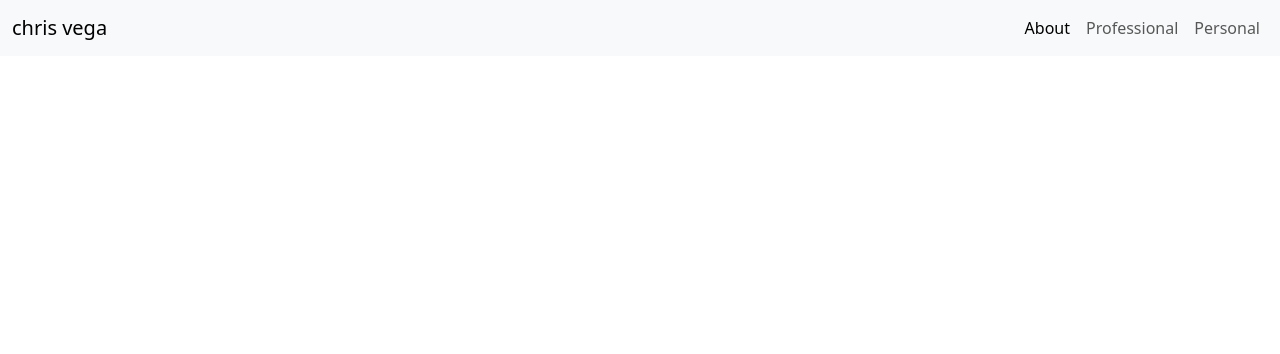
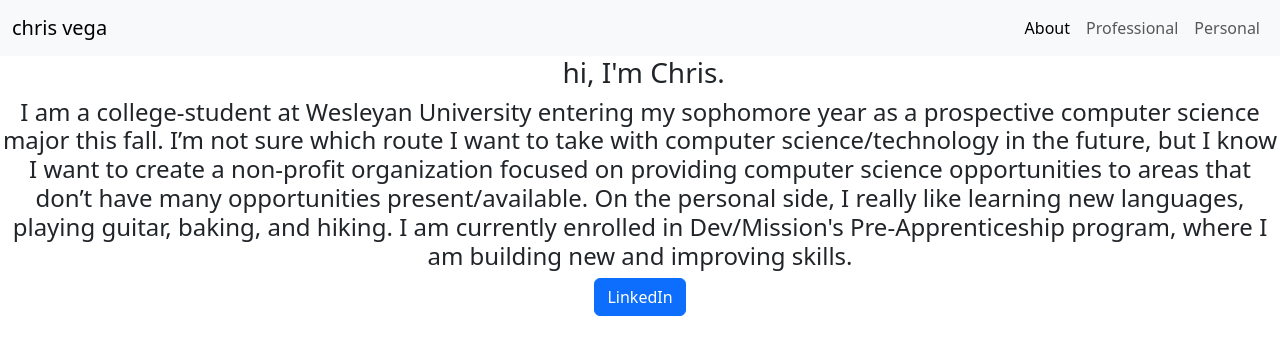
Before and after one commit to chris2vega/About-Me, a plain HTML site: page index.html in a window 1280 px wide. Drawn offline with nearby package versions, Linux system fonts and the light colour scheme.

Commit message:
Update index.html
headings with description

```diff
--- a/index.html
+++ b/index.html
@@ -35,7 +35,9 @@
   </div>
 </nav>
 </header>
-
-
+<h3 style="text-align-:center;white-space:pre-wrap;"> hi, I'm Chris.</h3>
+<h4>I am a college-student at Wesleyan University entering my sophomore year as a prospective computer science major this fall. I’m not sure which route I want to take with computer science/technology in the future, but I know I want to create a non-profit organization focused on providing computer science opportunities to areas that don’t have many opportunities present/available. On the personal side, I really like learning new languages, playing guitar, baking, and hiking. I am currently enrolled in Dev/Mission's Pre-Apprenticeship program, where I am building new and improving skills. </h4>
+<a href="www.linkedin.com/in/
+christopher-vega-726174246" class="btn btn-primary">LinkedIn</a>
   </body>
 </html>
```
